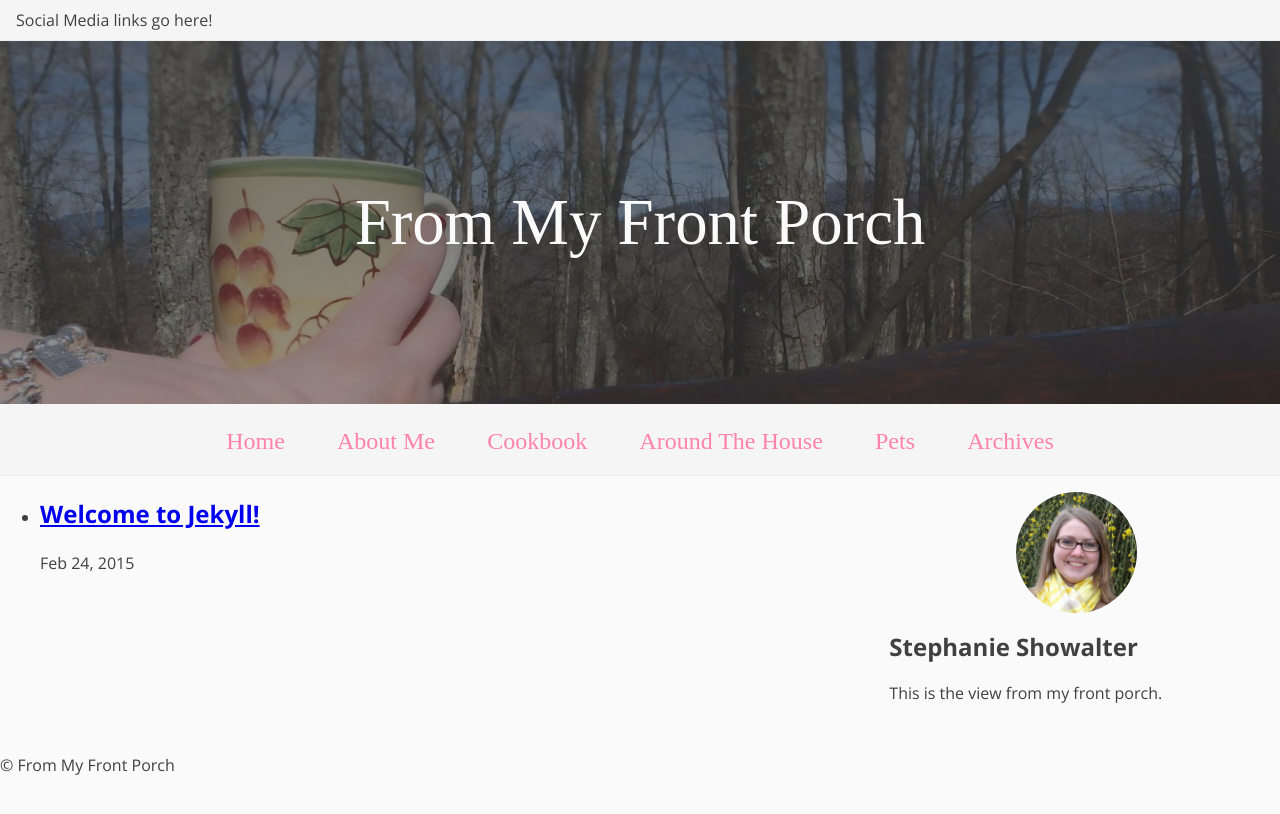
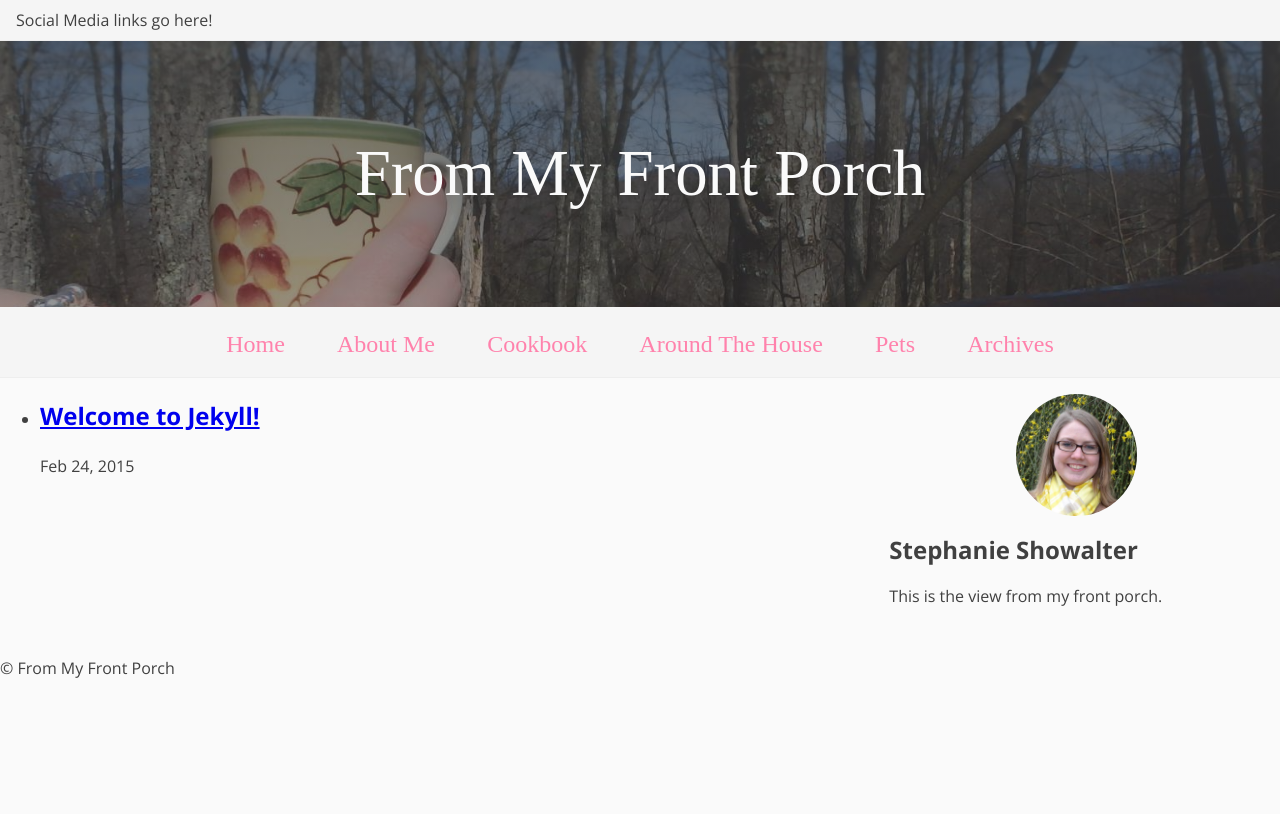
Before and after one commit to orangedaisy/frommyfrontporch, a Jekyll site: the page built from index.html, in a window 1280 px wide. Shown: the top 814 px of the page. Built offline with Jekyll 4.4.1, drawn with Linux system fonts in a browser that asks for light colours; some web fonts are replaced; Markdown is read by kramdown in place of the engine named in the settings; the list of posts is cut into pages by our own code.

Commit message:
Reduce padding on site header

```diff
--- a/_sass/objects/_o-site-header.scss
+++ b/_sass/objects/_o-site-header.scss
@@ -19,7 +19,7 @@
       rgba($c-black,.55)
     ),
     //image
-    $i-header no-repeat center -2.75em fixed;
+    $i-header no-repeat center -3.375em fixed;
   background-size: cover;
   color: $c-white;
   font: {
@@ -28,7 +28,7 @@
     weight: 400;
   }
   line-height: 1.1;
-  padding: modular-scale(1vw,6,1.5) 0;
+  padding: modular-scale(1vw,5,1.5) 0;
   margin: 0 auto;
   text: {
     align: center;
```
